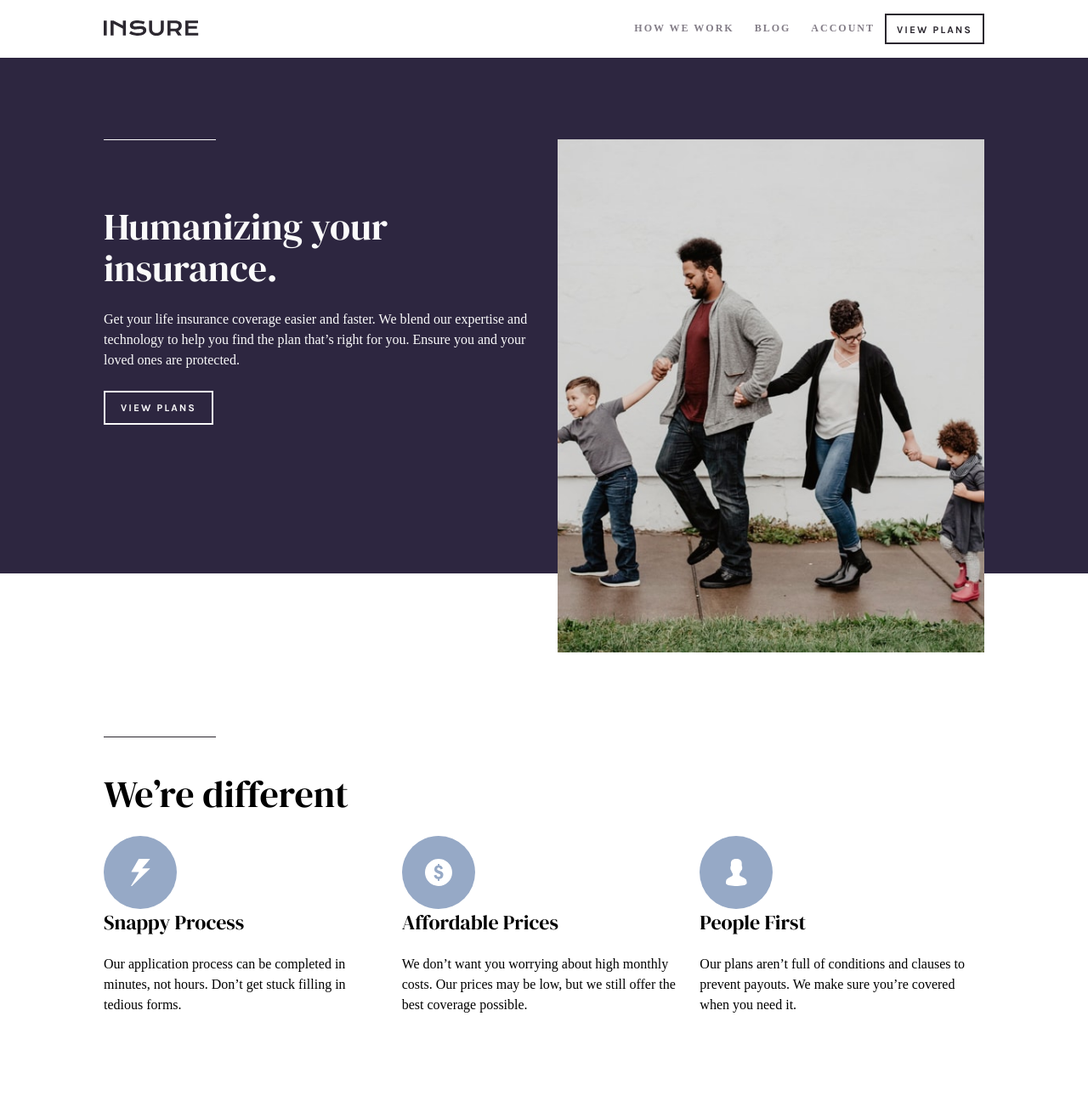
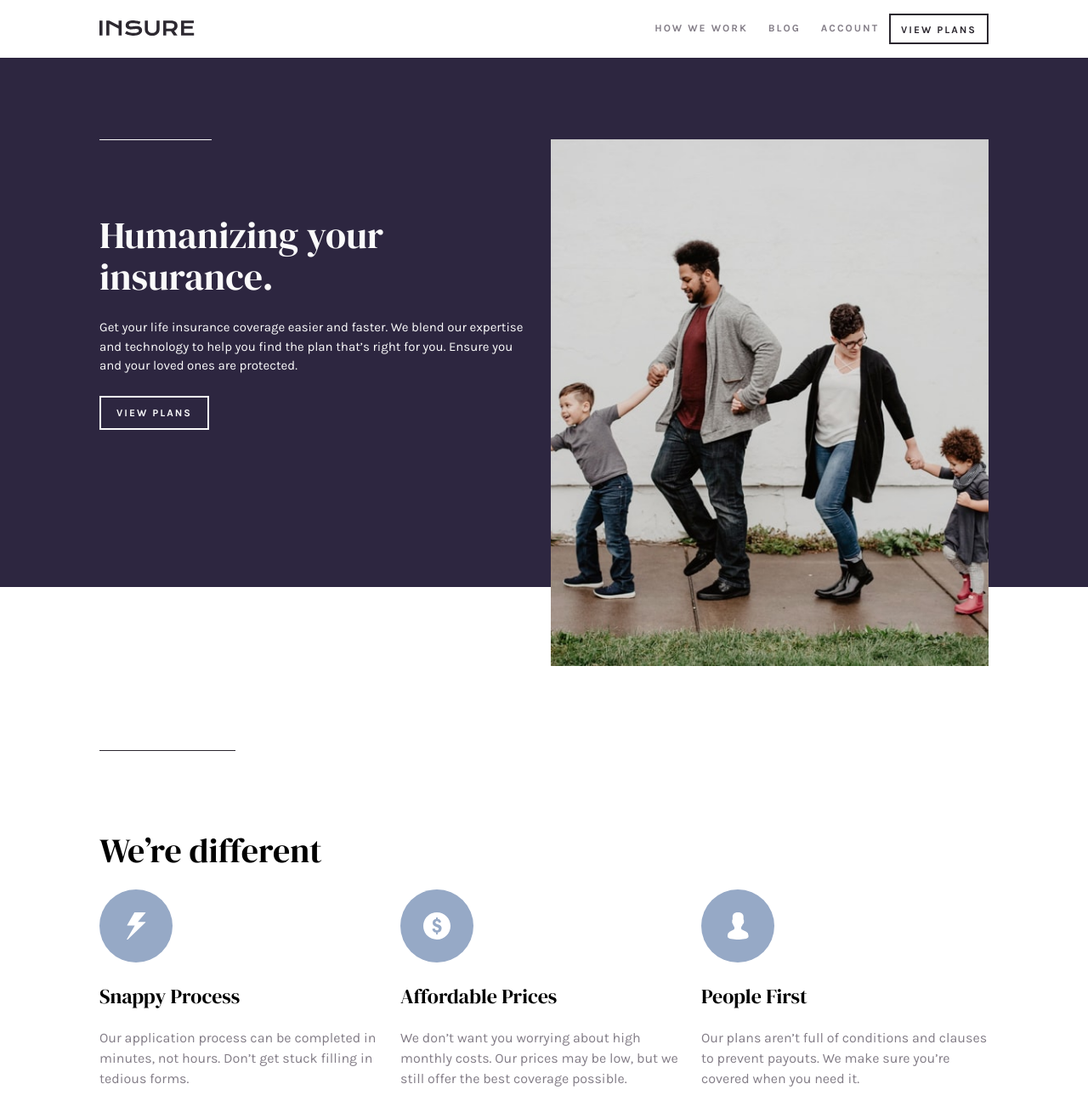
Before and after one commit to samuel-adu/Insure-landing-page, a plain HTML site: page index.html in a window 1280 px wide. Shown: the top 1309 px of the page at 85% size. Drawn offline with nearby package versions, Linux system fonts and the light colour scheme.

Commit message:
updated styles

```diff
--- a/index.html
+++ b/index.html
@@ -24,7 +24,7 @@
       rel="stylesheet"
     />
     <link rel="stylesheet" href="style.css" />
-    <title>Frontend Mentor | Insure landing page</title>
+    <title>FEM Challenge | Insure landing page</title>
   </head>
 
   <body>
@@ -56,6 +56,7 @@
         <img src="images/icon-hamburger.svg" alt="" />
       </button>
     </div>
+
     <header>
       <div class="container">
         <div class="intro">
@@ -181,14 +182,14 @@
           </ul>
         </div>
 
-        <p class="attribution">
+        <div class="attribution">
           Challenge by
           <a href="https://www.frontendmentor.io?ref=challenge" target="_blank">
             Frontend Mentor
           </a>
           . Coded by
           <a href="#link-to-be-added">Samuel Adu</a>.
-        </p>
+        </div>
       </div>
     </footer>
 
--- a/style.css
+++ b/style.css
@@ -12,7 +12,7 @@
   --clr-neutral: hsl(0, 0%, 98%);
 
   --fs-h1: 2.75rem;
-  --fs-h2: 2.75rem;
+  --fs-h2: 2.5rem;
   --fs-h3: 1.5rem;
   --fs-h4: 1rem;
 
@@ -24,9 +24,11 @@
   --fw-body-regular: 400;
 }
 
-/* base styles */
-html {
+/* || base styles ===============================================*/
+body {
+  font-family: var(--ff-body);
   font-size: 16px;
+  font-weight: var(--fw-body-regular);
 }
 
 img,
@@ -51,12 +53,7 @@ li {
   list-style: none;
 }
 
-section,
-header {
-  margin-bottom: 6rem;
-}
-
-/* typography */
+/* || typography =================================================*/
 h1,
 h2,
 h3,
@@ -90,7 +87,11 @@ p {
   margin-bottom: 1.5rem;
 }
 
-/* utilities */
+/* || utilities ==================================================*/
+.container {
+  padding-inline: 2rem;
+}
+
 .btn {
   border: 2px solid var(--clr-neutral);
   padding: 1em 1.5em;
@@ -116,6 +117,7 @@ p {
   color: var(--clr-primary);
 }
 
+/* || Navigation ======================================== */
 .navbar {
   display: flex;
   align-items: center;
@@ -126,8 +128,10 @@ p {
 }
 
 .nav {
-  background: url("images/bg-pattern-mobile-nav.svg") no-repeat bottom
-    var(--clr-primary);
+  background-image: url("images/bg-pattern-mobile-nav.svg");
+  background-position: bottom;
+  background-repeat: no-repeat;
+  background-color: var(--clr-primary);
   position: fixed;
   background-size: contain;
   right: 0;
@@ -174,9 +178,10 @@ p {
   width: 100%;
 }
 
-.container {
-  padding-left: 2em;
-  padding-right: 2em;
+/* || General Styles =============================================*/
+section,
+header {
+  margin-bottom: 6rem;
 }
 
 header {
@@ -197,8 +202,26 @@ header {
   padding-bottom: 4em;
 }
 
+.intro__body p {
+  font-family: 700;
+}
+
 .about {
+  padding-top: 2rem;
   text-align: center;
+  position: relative;
+}
+
+.about h2::before {
+  content: "";
+  display: block;
+  width: 4em;
+  height: 1px;
+  background-color: var(--clr-primary);
+  position: absolute;
+  top: 0;
+  left: 50%;
+  transform: translate(-50%, 0);
 }
 
 .how-we-work {
@@ -215,6 +238,14 @@ header {
 .cards {
   display: grid;
   grid-gap: 1rem;
+}
+
+.card img {
+  margin-bottom: 1.5rem;
+}
+
+.card p {
+  color: var(--clr-secondary);
 }
 
 footer {
@@ -343,7 +374,7 @@ footer {
   .intro {
     display: grid;
     grid-template-columns: 1fr 1fr;
-    gap: 2em;
+    gap: 1rem;
     align-items: center;
     justify-content: center;
     position: relative;
@@ -376,7 +407,7 @@ footer {
   }
 
   .how-we-work h2 {
-    width: 385px;
+    flex: 0.465;
   }
 
   footer {
@@ -397,7 +428,7 @@ footer {
 
 @media screen and (min-width: 800px) {
   .container {
-    max-width: 1100px;
+    max-width: 1110px;
   }
 
   .navbar {
@@ -423,29 +454,27 @@ footer {
     top: 6rem;
   }
 
-  .about h2::before {
-    content: "";
-    display: block;
-    width: 3em;
-    height: 1px;
-    background-color: var(--clr-primary);
-    position: absolute;
-    top: 0;
+  .intro__image {
+    top: 6rem;
   }
 
-  .about h2 {
-    padding-top: 1em;
-    position: relative;
+  .intro__body h1 {
+    font-size: 2.75rem;
   }
 
-  .intro__image {
-    top: 6rem;
+  .intro__body p {
+    font-size: 15px;
   }
 
   .about {
     text-align: left;
     padding-top: 6em;
-    position: relative;
+    margin-top: 12rem;
+  }
+
+  .about h2::before {
+    left: 0;
+    transform: translate(0, 0);
   }
 
   .cards {
```
